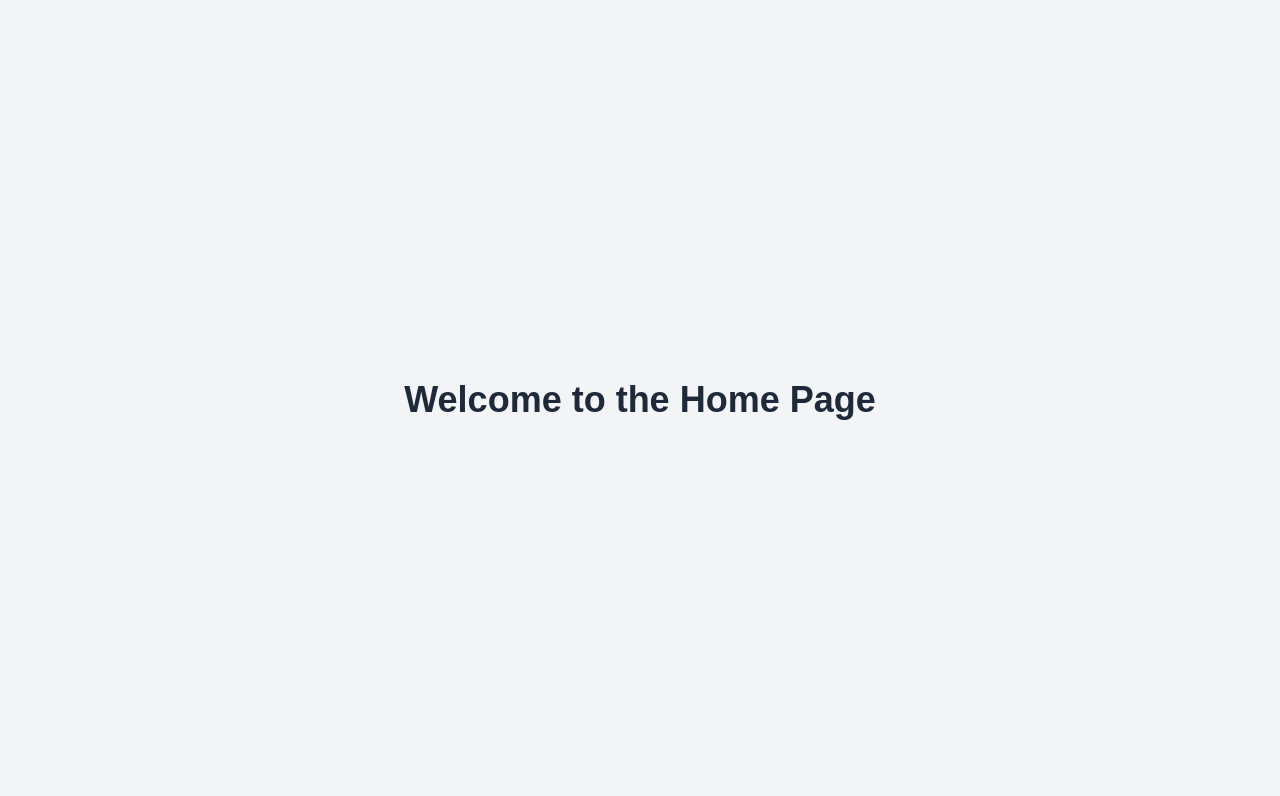
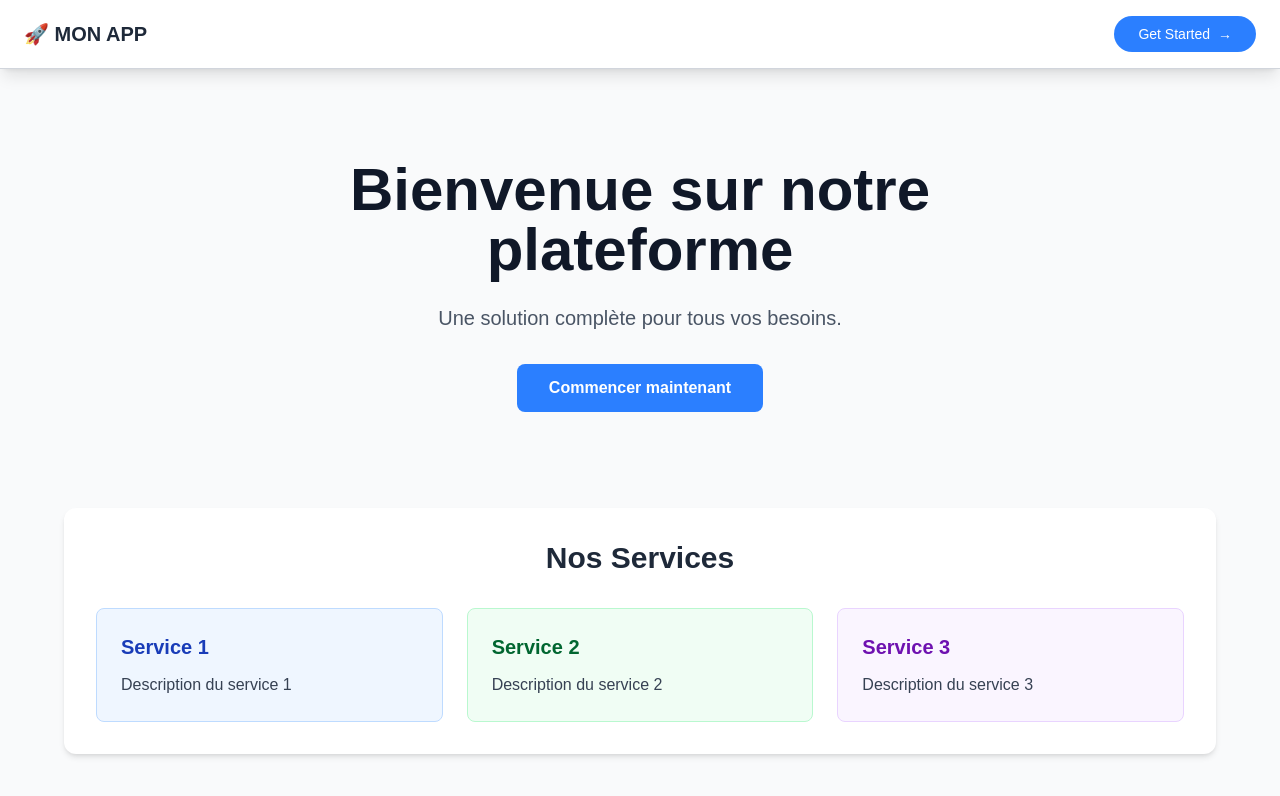
Before and after one commit to eje019/saas_ai, a React (Vite) app in the folder client/: page / in a window 1280 px wide. Shown: the top 796 px of the page. Built offline with nearby package versions, Linux system fonts and the light colour scheme; a web font is replaced by a local one.

Commit message:
Ajout et test du composant Navbar

```diff
--- a/client/src/App.jsx
+++ b/client/src/App.jsx
@@ -28,8 +28,11 @@ const App = () => {
           <Route path="community" element={<Community />} />
         </Route>
 
-        {/* Route 404 au cas ou */}
-        <Route path="*" element={<div>Page non trouvée</div>} />
+        {/* Route 404 */}
+        <Route
+          path="*"
+          element={<div className="p-8 text-center">Page non trouvée</div>}
+        />
       </Routes>
     </div>
   );
--- /dev/null
+++ b/client/src/components/Navbar.jsx
@@ -0,0 +1,29 @@
+import React from "react";
+import { useNavigate } from "react-router-dom";
+
+const Navbar = () => {
+  const navigate = useNavigate();
+
+  return (
+    <nav className="fixed top-0 left-0 w-full bg-white border-b border-gray-300 py-4 px-6 flex justify-between items-center z-50 shadow-lg">
+      {/* Logo */}
+      <div
+        className="text-xl font-bold text-gray-800 cursor-pointer"
+        onClick={() => navigate("/")}
+      >
+        🚀 MON APP
+      </div>
+
+      {/* Bouton */}
+      <button
+        className="bg-blue-500 text-white px-6 py-2 rounded-full flex items-center gap-2 hover:bg-blue-600 transition-colors text-sm font-medium"
+        onClick={() => navigate("/ai")}
+      >
+        Get Started
+        <span>→</span>
+      </button>
+    </nav>
+  );
+};
+
+export default Navbar;
--- a/client/src/pages/Home.jsx
+++ b/client/src/pages/Home.jsx
@@ -1,11 +1,54 @@
 import React from "react";
+import Navbar from "../components/Navbar.jsx";
 
 const Home = () => {
   return (
-    <div className="flex flex-col items-center justify-center min-h-screen bg-gray-100">
-      <h1 className="text-4xl font-bold text-gray-800">
-        Welcome to the Home Page
-      </h1>
+    <div className="min-h-screen bg-gray-50">
+      <Navbar />
+
+      {/* Contenu principal */}
+      <div className="pt-24 px-6">
+        {" "}
+        {/* pt-24 pour compenser la navbar fixe */}
+        {/* Hero Section */}
+        <div className="max-w-4xl mx-auto text-center py-16">
+          <h1 className="text-4xl md:text-6xl font-bold text-gray-900 mb-6">
+            Bienvenue sur notre plateforme
+          </h1>
+          <p className="text-xl text-gray-600 mb-8 max-w-2xl mx-auto">
+            Une solution complète pour tous vos besoins.
+          </p>
+          <button className="bg-blue-500 text-white px-8 py-3 rounded-lg font-semibold hover:bg-blue-600 transition-colors">
+            Commencer maintenant
+          </button>
+        </div>
+        {/* Features */}
+        <div className="max-w-6xl mx-auto bg-white rounded-xl shadow-md p-8 mt-8">
+          <h2 className="text-3xl font-bold text-center mb-8 text-gray-800">
+            Nos Services
+          </h2>
+          <div className="grid grid-cols-1 md:grid-cols-3 gap-6">
+            <div className="bg-blue-50 p-6 rounded-lg border border-blue-200">
+              <h3 className="text-xl font-semibold mb-3 text-blue-800">
+                Service 1
+              </h3>
+              <p className="text-gray-700">Description du service 1</p>
+            </div>
+            <div className="bg-green-50 p-6 rounded-lg border border-green-200">
+              <h3 className="text-xl font-semibold mb-3 text-green-800">
+                Service 2
+              </h3>
+              <p className="text-gray-700">Description du service 2</p>
+            </div>
+            <div className="bg-purple-50 p-6 rounded-lg border border-purple-200">
+              <h3 className="text-xl font-semibold mb-3 text-purple-800">
+                Service 3
+              </h3>
+              <p className="text-gray-700">Description du service 3</p>
+            </div>
+          </div>
+        </div>
+      </div>
     </div>
   );
 };
```
